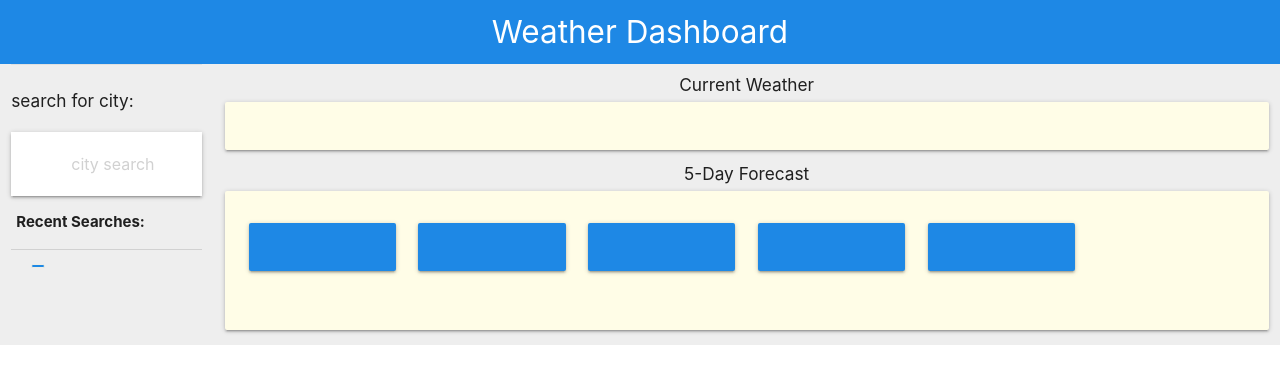
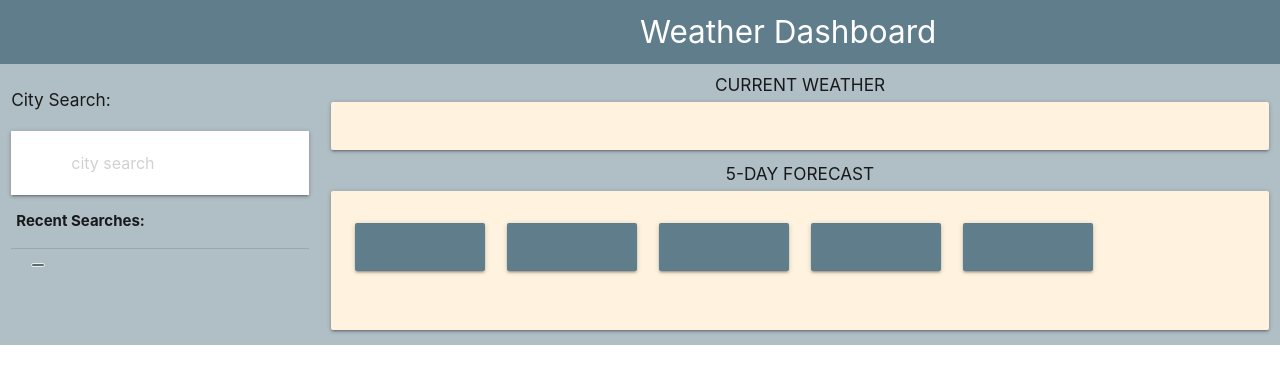
Before and after one commit to spclk/weather-dashboard, a plain HTML site: page index.html in a window 1280 px wide. Both pictures are taken after a click on the icon "search". Drawn offline with nearby package versions, Linux system fonts and the light colour scheme; no server answers.

Commit message:
styling changes

```diff
--- a/index.html
+++ b/index.html
@@ -15,19 +15,18 @@
       <!-- Navigation bar -->
   <header>
     <nav>
-      <div class="nav-wrapper blue darken-1">
-          <a href="#" class="brand-logo center">Weather Dashboard</a>
+      <div class="nav-wrapper center blue-grey">
+          <a href="#" class="brand-logo hide-on-small-only">Weather Dashboard</a>
           </ul>
       </div>
     </nav>
   </header>
 
-  <main class="row grey lighten-3">
+  <main class="row blue-grey lighten-3">
       <!-- Left Side Navigation Panel -->
-    <section class="col s2">
-      <div class="divider"></div>
+    <section class="col s12 m4 l3">
       <div class="section">
-          <h6>search for city:</h6>
+          <h6>City Search:</h6>
       </div>
           <!--Search Bar-->
         <nav>
@@ -52,9 +51,9 @@
         <div id="recent"></div>
     </section>
       <!-- Right Side Content  -->
-    <section class="col s10">
-      <h6 class="header center-align">Current Weather</h6>
-      <div class="card horizontal hoverable  yellow lighten-5">
+    <section class="col 12 m8 l9">
+      <h6 class="header center-align">CURRENT WEATHER</h6>
+      <div class="card horizontal hoverable  orange lighten-5">
         <div class="card-stacked">
           <div id=current class="card-content">
             <!-- Search results will be dynamically added here -->
@@ -63,33 +62,33 @@
       </div>
 
         <!-- 5-Day Forecast -->
-      <h6 class="header center-align">5-Day Forecast</h6>
-      <div class="card horizontal hoverable yellow lighten-5">
-        <div class="card-stacked">
-          <div class="card-content row white-text">
+      <h6 class="header center-align">5-DAY FORECAST</h6>
+      <div class="card horizontal hoverable orange lighten-5">
+        <div class="card-stacked hoverable">
+          <div class="card-content row white-text hoverable">
 
             <div class="col s2">
-              <div id=day1 class="card-panel blue darken-1">
+              <div id=day1 class="card-panel blue-grey">
               </div>
             </div>
 
             <div class="col s2">
-              <div id=day2 class="card-panel blue darken-1">
+              <div id=day2 class="card-panel blue-grey">
               </div>
             </div>
 
             <div class="col s2">
-              <div id=day3 class="card-panel blue darken-1">
+              <div id=day3 class="card-panel blue-grey">
               </div>
             </div>
 
             <div class="col s2">
-              <div id=day4 class="card-panel blue darken-1">
+              <div id=day4 class="card-panel blue-grey">
               </div>
             </div>
 
             <div class="col s2">
-              <div id=day5 class="card-panel blue darken-1">
+              <div id=day5 class="card-panel blue-grey">
               </div>
             </div>
 
--- a/script.js
+++ b/script.js
@@ -33,10 +33,10 @@ function todaysWeather (city){
     })
     .then(function (data) {
       var nameOfCity = $("<h4>");
-      var date = $("<h6>");
-      var temperature = $("<p>");
-      var humidity = $("<p>");
-      var windSpeed = $("<p>");
+      var date = $("<h5>");
+      var temperature = $("<h6>");
+      var humidity = $("<h6>");
+      var windSpeed = $("<h6>");
       var currentIcon = $("<img>");
       $(currentWeather).append(date, nameOfCity, currentIcon, temperature, humidity, windSpeed);
       date.text(today);
@@ -58,7 +58,7 @@ function todaysWeather (city){
           return response.json()
         })
         .then(function (data) {
-          var indexUV = $("<p>");
+          var indexUV = $("<h6>");
           $(currentWeather).append(indexUV);
           indexUV.text("UV index: " + data.current.uvi);
 
--- a/style.css
+++ b/style.css
@@ -5,12 +5,16 @@
 
 button{
     border: 1px rgb(238, 238, 229) solid;
-    border-radius: 30px;
-    cursor: pointer;
+    border-radius: 40px;
     text-align: center;
     color:white;
-    font-size: 15pt;
-    background-color: #1e88e5;
+    font-size: 17pt;
+    background-color: #546e7a;
     margin: 5px 20px;
 
 }
+
+h5{
+    border-bottom: 1px solid rgba(128, 128, 128, 0.288);
+    padding-bottom: 20px;
+  }
```
